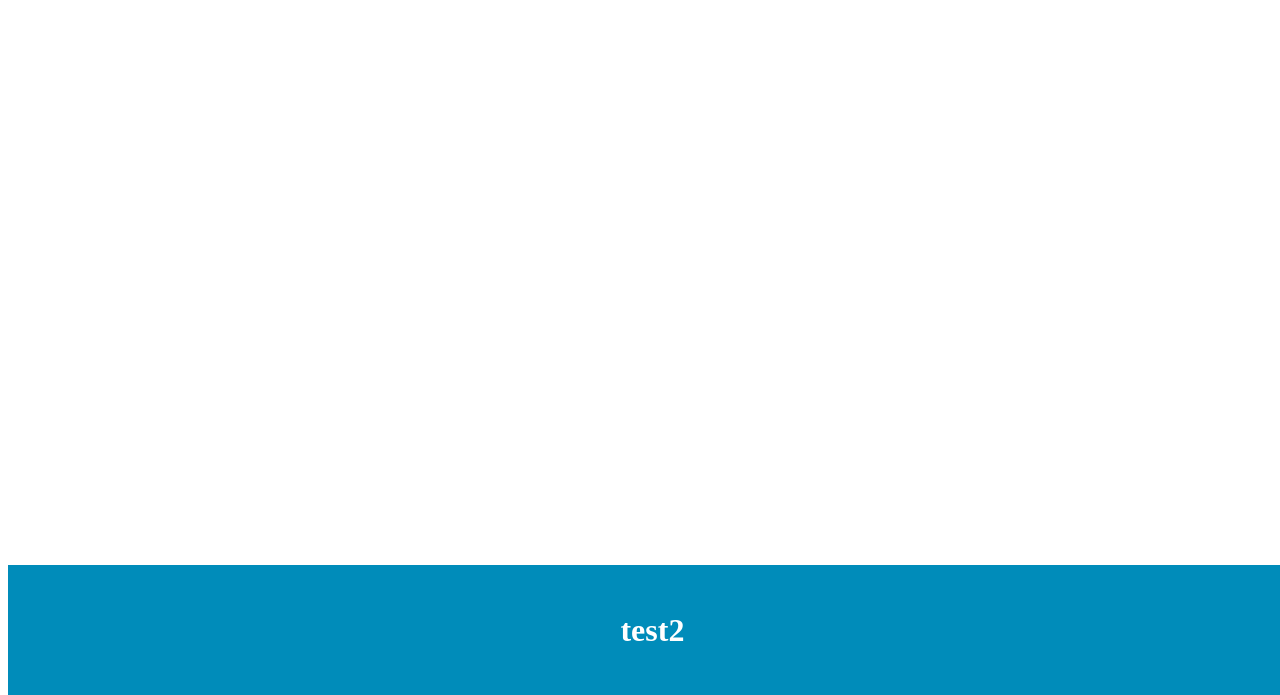
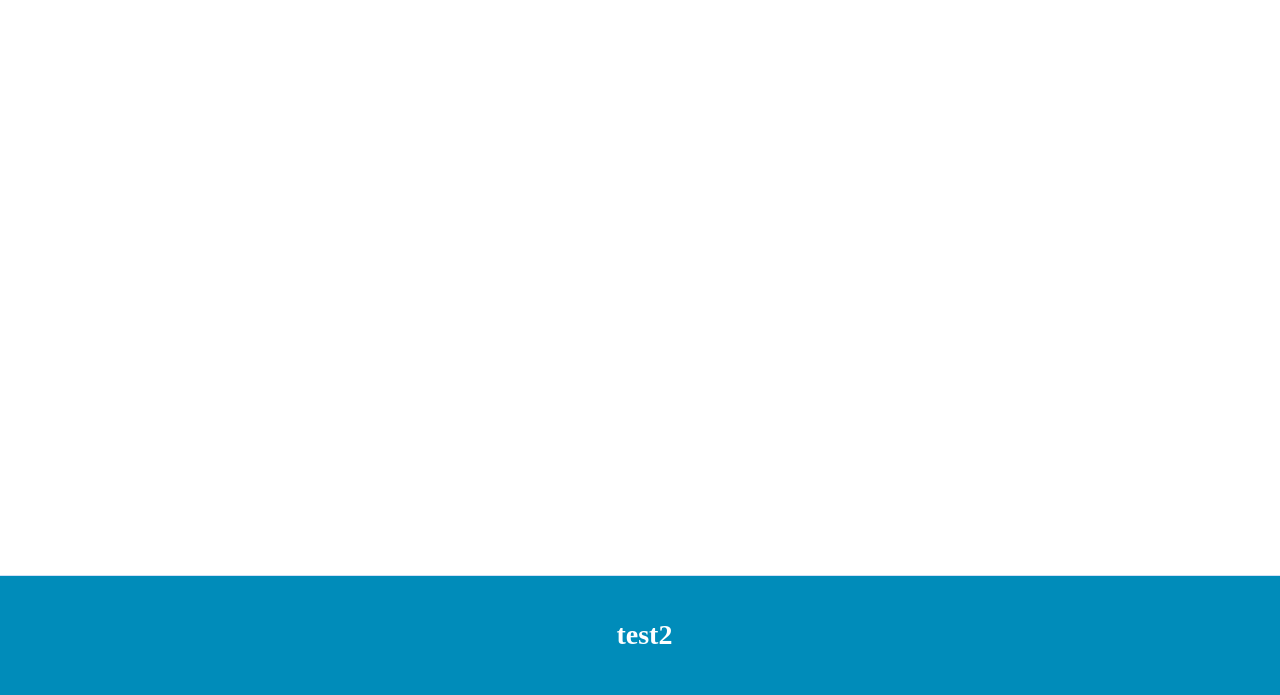
Before and after one commit to Orim12/portifolio, a plain HTML site: page miro/miro.html in a window 1280 px wide. Shown: the part 105-800 px from the top of the page. Drawn offline with Linux system fonts and the light colour scheme.

Commit message:
Update miro.css

```diff
--- a/miro/miro.css
+++ b/miro/miro.css
@@ -8,4 +8,10 @@ footer{
     position: absolute;
     bottom: 0;
     width: 96%;
+    margin-left: auto;
+    margin-right: auto;
+    left: 0;
+    right: 0;
+    font-size: 14px;
+    border-top: 1px solid #D0E0F7;
     }
```
